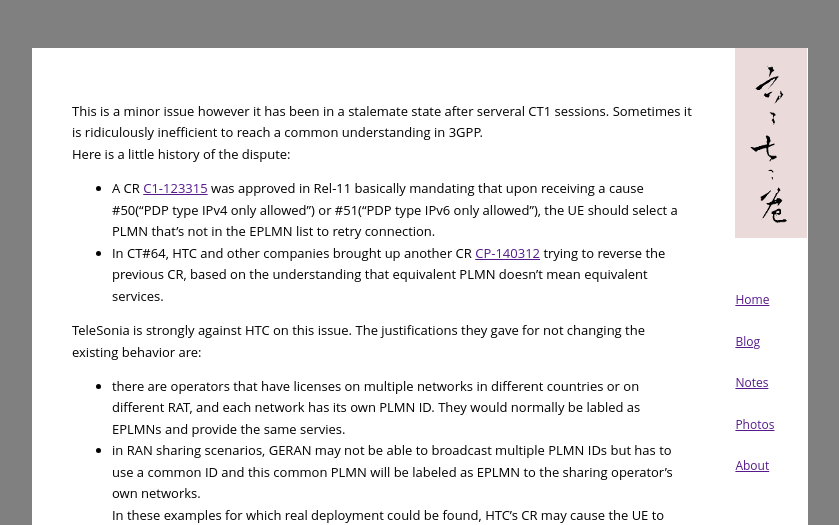
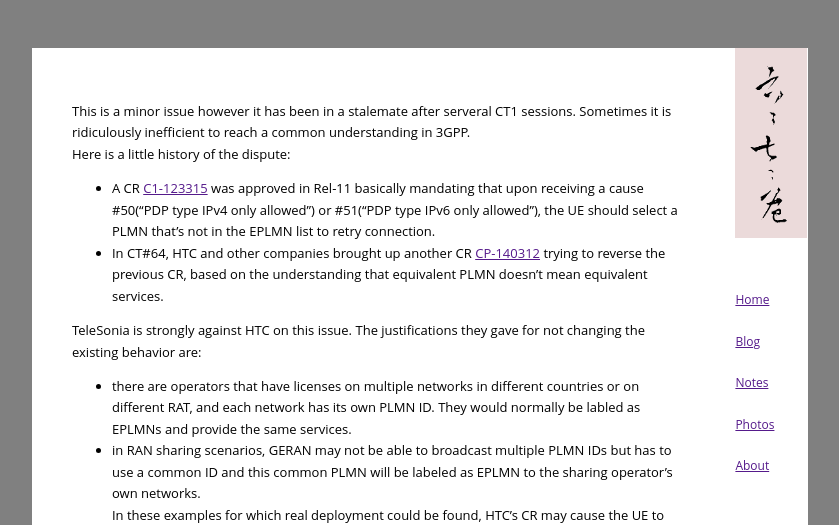
Before and after one commit to wangguanzhou/wangguanzhou.github.io, a Jekyll site: the page built from _posts/2014-12-01-eplmn.md, in a window 1280 px wide. Shown: the top 525 px of the page, without its empty margins (220-1059 px from the left). Built offline with Jekyll 4.4.1, drawn with Linux system fonts in a browser that asks for light colours.

Commit message:
clean text

```diff
--- a/_posts/2014-12-01-eplmn.md
+++ b/_posts/2014-12-01-eplmn.md
@@ -4,14 +4,14 @@
 category: Notes
 ---
 
-This is a minor issue however it has been in a stalemate state after serveral
+This is a minor issue however it has been in a stalemate after serveral
 CT1 sessions. Sometimes it is ridiculously inefficient to reach a common
 understanding in 3GPP.<br/>
 Here is a little history of the dispute:<br/>
 - A CR [C1-123315]() was approved in Rel-11 basically mandating that upon
 receiving a cause #50("PDP type IPv4 only allowed") or #51("PDP type IPv6 only
 allowed"), the UE should select a PLMN that's not in the EPLMN list to retry
-connection.
+connection.<br/>
 - In CT#64, HTC and other companies brought up another CR [CP-140312]() trying to reverse the
 previous CR, based on the understanding that equivalent PLMN doesn't mean
 equivalent services.
@@ -20,7 +20,7 @@
 for not changing the existing behavior are:<br/>
 - there are operators that have licenses on multiple networks in different
 countries or on different RAT, and each network has its own PLMN ID. They would
-normally be labled as EPLMNs and provide the same servies.
+normally be labled as EPLMNs and provide the same services.<br/>
 - in RAN sharing scenarios, GERAN may not be able to broadcast multiple PLMN IDs
 but has to use a common ID and this common PLMN will be labeled as EPLMN to the
 sharing operator's own networks.<br/>
```
